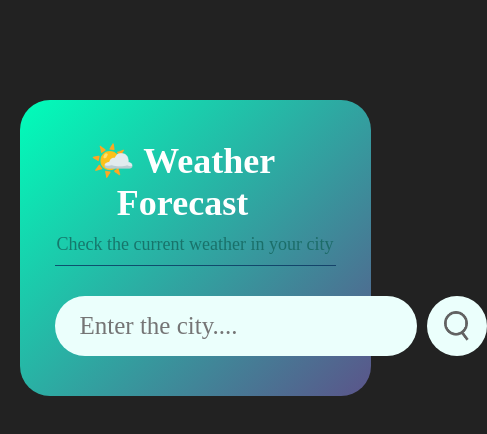
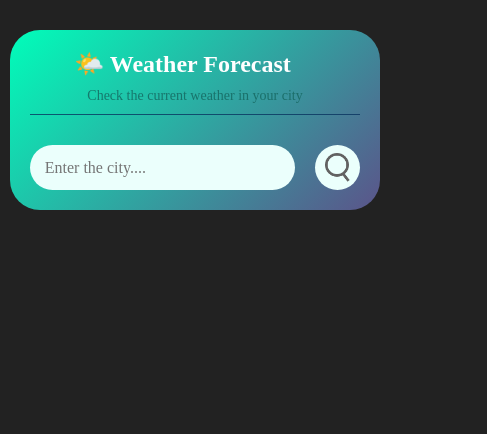
Before and after one commit to RakshaTiwari921/WeatherApp, a plain HTML site: page index.html in a window 390 px wide. Shown: the whole page, 487 px wide, since content can reach past the window. Drawn offline with Linux system fonts and the light colour scheme.

Commit message:
Made the website responsive and centered

```diff
--- a/style.css
+++ b/style.css
@@ -136,3 +136,48 @@ body{
     color: #fff;
     margin-top: 20px;
   }
+
+@media (max-width: 500px) {
+  .card {
+    padding: 20px;
+    margin: 30px auto;
+    width: 95%;
+    max-width: 100%;
+    box-sizing: border-box;
+  }
+
+  .search {
+    flex-wrap: nowrap;
+    gap: 10px;
+  }
+
+  .search input {
+    font-size: 16px;
+    height: 45px;
+    padding: 8px 15px;
+    flex: 1;
+    min-width: 0;
+  }
+
+  .search button {
+    width: 45px;
+    height: 45px;
+    flex-shrink: 0;
+  }
+
+  .weather h1 {
+    font-size: 50px;
+  }
+
+  .weather h2 {
+    font-size: 28px;
+  }
+
+  .main-heading {
+    font-size: 24px;
+  }
+
+  .sub-heading {
+    font-size: 14px;
+  }
+}
```
